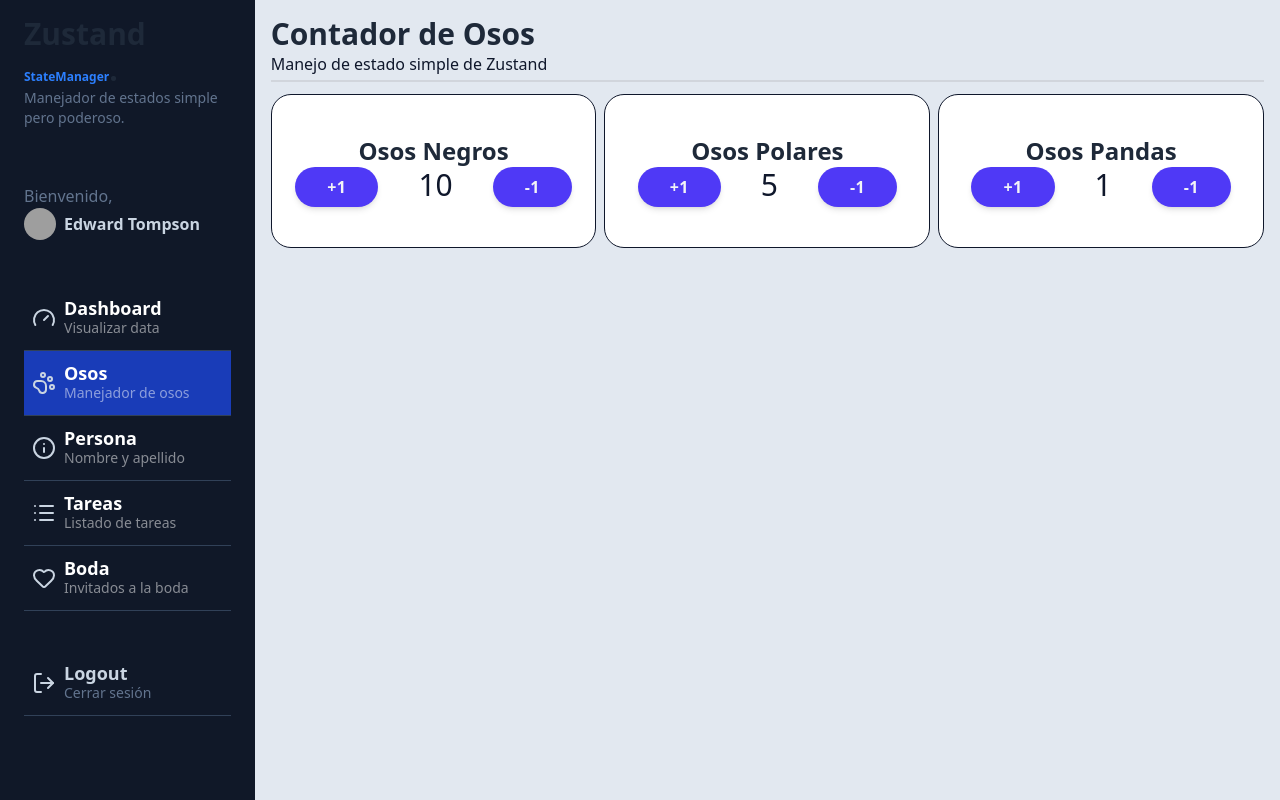
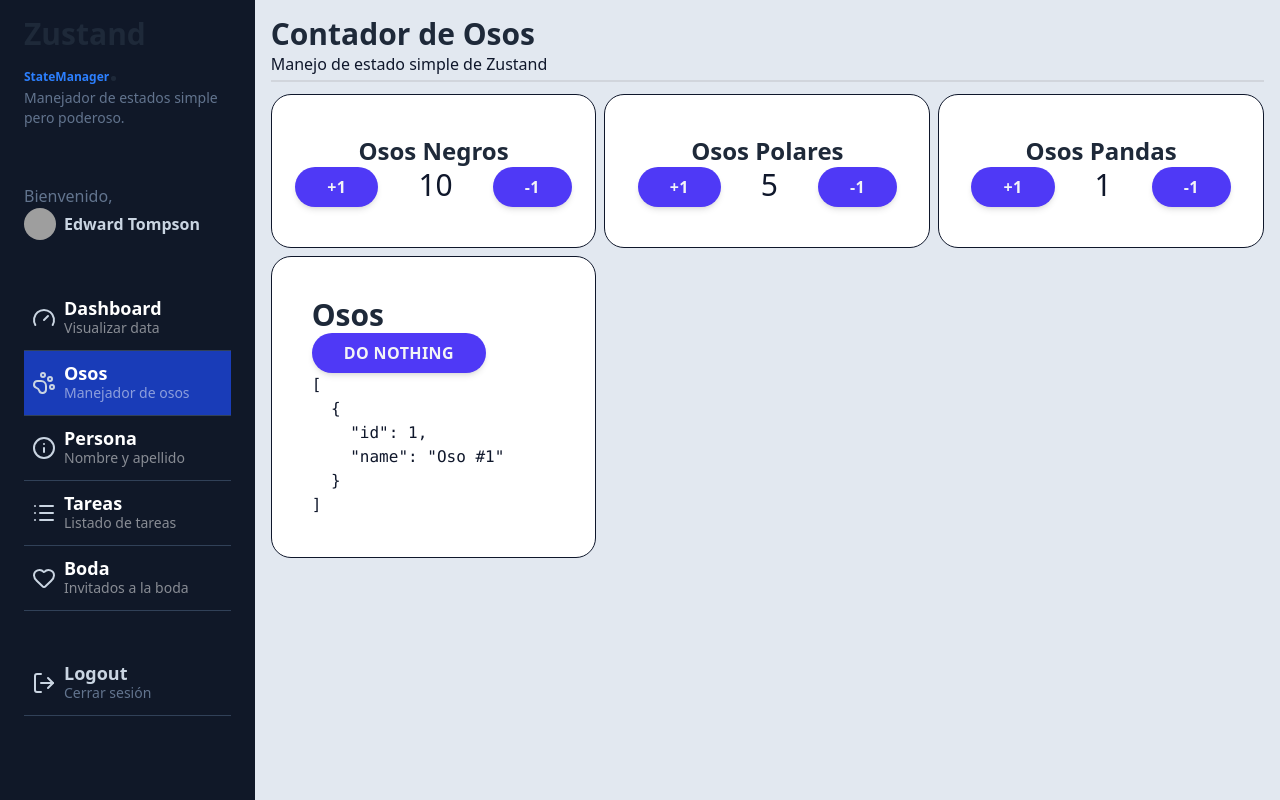
Before and after one commit to dieginin/curso_zustand, a React (Vite) app: page /dashboard/bears in a window 1280 px wide. Built offline with nearby package versions, Linux system fonts and the light colour scheme; grey boxes are pictures that could not be loaded.

Commit message:
feat: add BearsDisplay component and integrate it into BearPage

```diff
--- a/src/pages/01-basic/BearPage.tsx
+++ b/src/pages/01-basic/BearPage.tsx
@@ -1,5 +1,6 @@
 import { WhiteCard } from "../../components"
 import { useBearStore } from "../../stores"
+import { useShallow } from "zustand/shallow"
 
 export const BearPage = () => {
   return (
@@ -12,6 +13,7 @@
         <BlackBears />
         <PolarBears />
         <PandaBears />
+        <BearsDisplay />
       </div>
     </>
   )
@@ -67,3 +69,17 @@
     </WhiteCard>
   )
 }
+
+export const BearsDisplay = () => {
+  const bears = useBearStore(useShallow((state) => state.bears))
+  const doNothing = useBearStore((state) => state.doNothing)
+
+  return (
+    <WhiteCard>
+      <h1>Osos</h1>
+      <button onClick={doNothing}>Do Nothing</button>
+
+      <pre>{JSON.stringify(bears, null, 2)}</pre>
+    </WhiteCard>
+  )
+}
--- a/src/stores/bear/bear.store.ts
+++ b/src/stores/bear/bear.store.ts
@@ -1,13 +1,22 @@
 import { create } from "zustand"
+
+interface Bear {
+  id: number
+  name: string
+}
 
 interface BearState {
   blackBears: number
   polarBears: number
   pandaBears: number
 
+  bears: Bear[]
+
   increaseBlackBears: (by: number) => void
   increasePolarBears: (by: number) => void
   increasePandaBears: (by: number) => void
+
+  doNothing: () => void
 }
 
 export const useBearStore = create<BearState>()((set) => ({
@@ -15,10 +24,14 @@
   polarBears: 5,
   pandaBears: 1,
 
+  bears: [{ id: 1, name: "Oso #1" }],
+
   increaseBlackBears: (by: number) =>
     set((state) => ({ blackBears: state.blackBears + by })),
   increasePolarBears: (by: number) =>
     set((state) => ({ polarBears: state.polarBears + by })),
   increasePandaBears: (by: number) =>
     set((state) => ({ pandaBears: state.pandaBears + by })),
+
+  doNothing: () => set((state) => ({ bears: [...state.bears] })),
 }))
```
